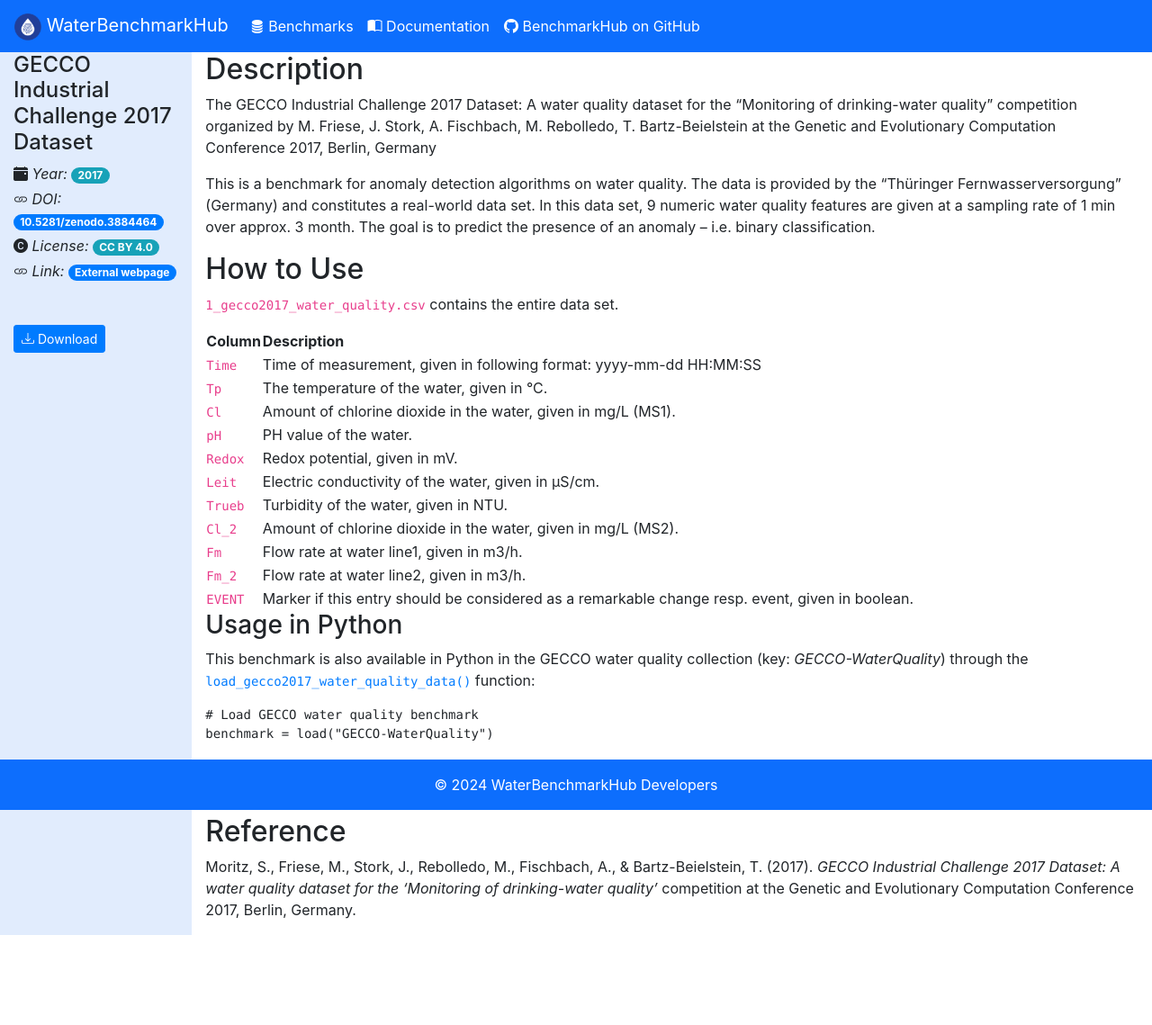
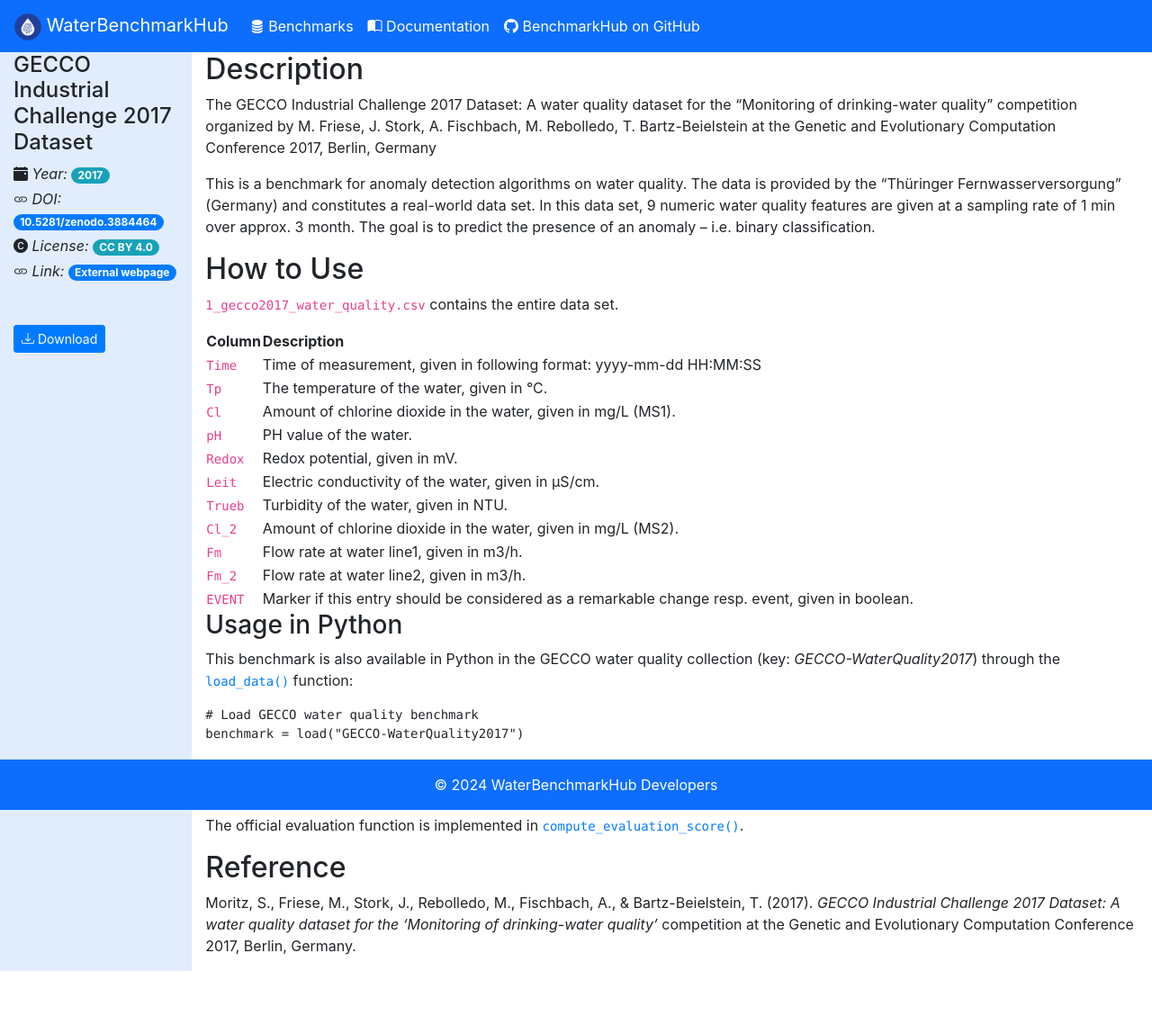
Before and after one commit to WaterFutures/WaterBenchmarkHub, a Jekyll site: the page built from webpage/_benchmarks/GECCO-WaterQuality2017.md, in a window 1280 px wide. Shown: the whole page at 90% size. Built offline with Jekyll 4.4.1, drawn with Linux system fonts in a browser that asks for light colours; before the commit the page ends 1099 px from its top, so only the background shows below that.

Commit message:
Separate classes for the different GECCO Water Quality benchmarks

````diff
--- a/webpage/_benchmarks/GECCO-WaterQuality2017.md
+++ b/webpage/_benchmarks/GECCO-WaterQuality2017.md
@@ -38,17 +38,19 @@
 
 ### Usage in Python
 
-This benchmark is also available in Python in the GECCO water quality collection (key: *GECCO-WaterQuality*)
+This benchmark is also available in Python in the GECCO water quality collection (key: *GECCO-WaterQuality2017*)
 through the
-[```load_gecco2017_water_quality_data()```](https://water-benchmark-hub.readthedocs.io/en/stable/water_benchmark_hub.gecco_waterquality.html#water_benchmark_hub.gecco_waterquality.gecco_water_quality.GeccoWaterQuality.load_gecco2017_water_quality_data)
+[```load_data()```](https://water-benchmark-hub.readthedocs.io/en/stable/water_benchmark_hub.gecco_waterquality.html#water_benchmark_hub.gecco_waterquality.gecco_water_quality.GeccoWaterQuality2017.load_data)
 function:
 ```python
 # Load GECCO water quality benchmark
-benchmark = load("GECCO-WaterQuality")
+benchmark = load("GECCO-WaterQuality2017")
 
-# Load 2017 data set
-data = benchmark.load_gecco2017_water_quality_data(return_X_y=True)
+# Load data set
+data = benchmark.load_data(return_X_y=True)
 ```
+
+The official evaluation function is implemented in [```compute_evaluation_score()```](https://water-benchmark-hub.readthedocs.io/en/stable/water_benchmark_hub.gecco_waterquality.html#water_benchmark_hub.gecco_waterquality.gecco_water_quality.GeccoWaterQuality.compute_evaluation_score).
 
 ## Reference
 
````
Also changed, not shown: webpage/_benchmarks/GECCO-WaterQuality2018.md (+7 -5 lines), webpage/_benchmarks/GECCO-WaterQuality2019.md (+7 -5 lines), README.md, 2 other files.
